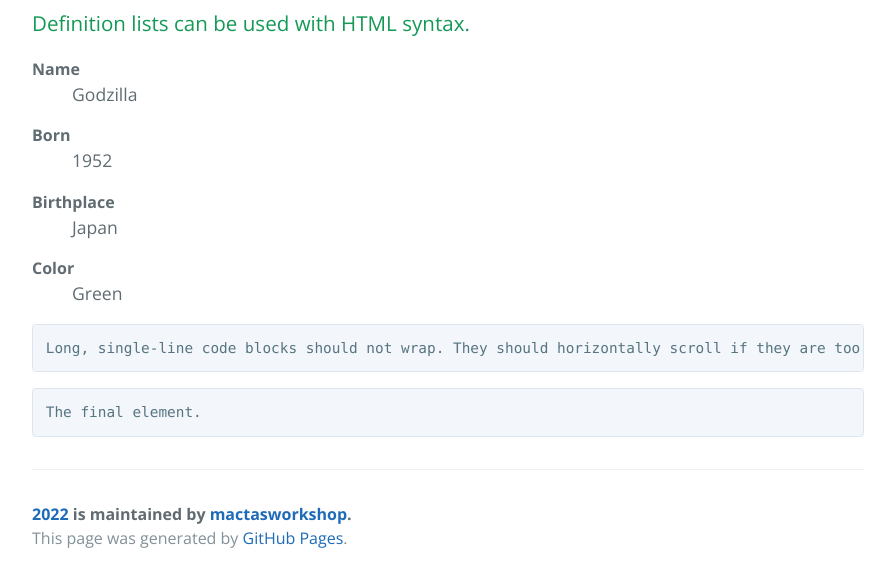
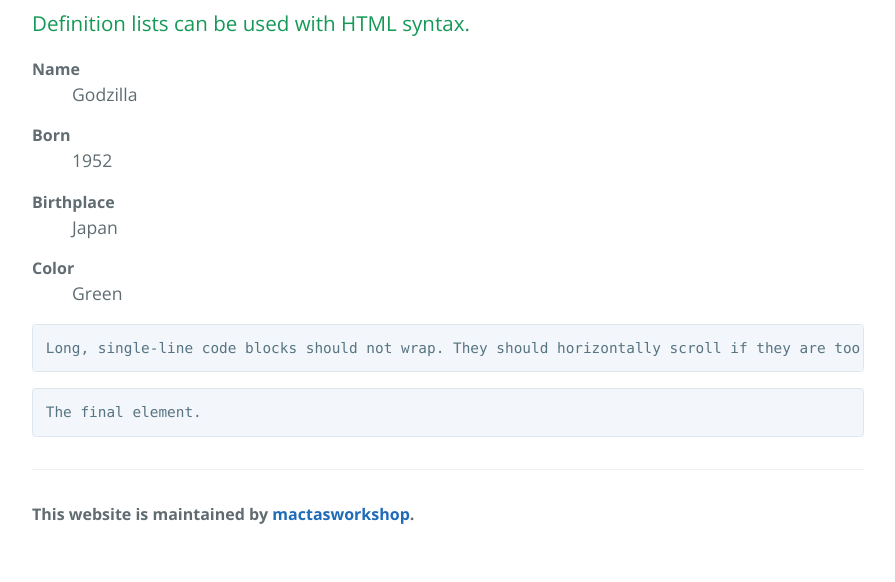
Before and after one commit to mactasworkshop/2022, a Jekyll site: the page built from index.md, in a window 1280 px wide and 900 px high, scrolled down 3346 px, cut to the strip 318-900 px from the top of the window. Shown: the whole strip, without its empty margins (192-1087 px from the left). Built offline with Jekyll 4.4.1, drawn with Linux system fonts in a browser that asks for light colours; after the commit the page ends 4222 px from its top, so only the background shows below that.

Commit message:
Update default.html

```diff
--- a/_layouts/default.html
+++ b/_layouts/default.html
@@ -26,10 +26,7 @@
       {{ content }}
 
       <footer class="site-footer">
-        {% if site.github.is_project_page %}
-          <span class="site-footer-owner"><a href="{{ site.github.repository_url }}">{{ site.github.repository_name }}</a> is maintained by <a href="{{ site.github.owner_url }}">{{ site.github.owner_name }}</a>.</span>
-        {% endif %}
-        <span class="site-footer-credits">This page was generated by <a href="https://pages.github.com">GitHub Pages</a>.</span>
+          <span class="site-footer-owner"> This website is maintained by <a href="{{ site.github.owner_url }}">{{ site.github.owner_name }}</a>.</span>
       </footer>
     </main>
   </body>
```
